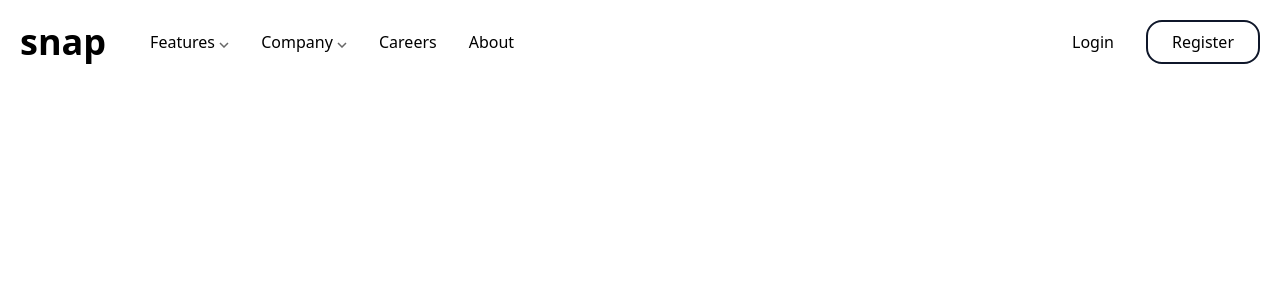
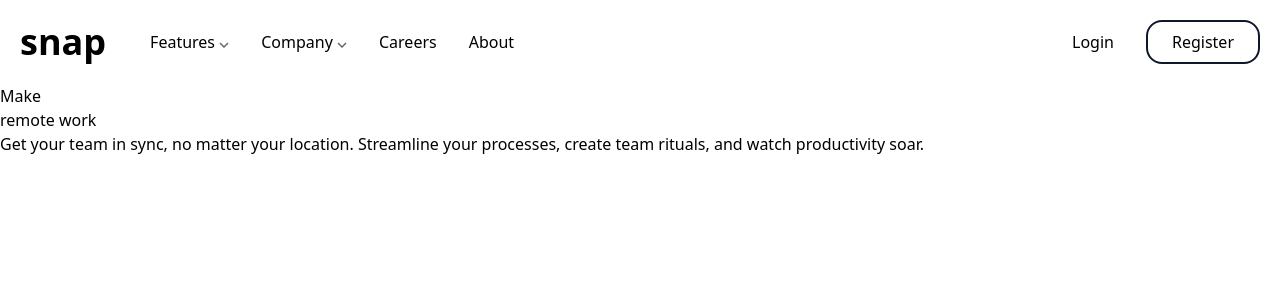
Before and after one commit to ColeJJ/intro_dropdown, a Next.js app: page / in a window 1280 px wide. Shown: the top 300 px of the page. Built offline with nearby package versions, Linux system fonts and the light colour scheme.

Commit message:
added body component with some html and comments

```diff
--- /dev/null
+++ b/components/body.tsx
@@ -0,0 +1,19 @@
+/**
+ * 1. Style h1 and p
+ *
+ */
+
+const Body = () => {
+    return (
+        <div>
+            <h1>Make</h1>
+            <h1>remote work</h1>
+            <p>
+                Get your team in sync, no matter your location. Streamline your processes, create
+                team rituals, and watch productivity soar.
+            </p>
+        </div>
+    )
+}
+
+export default Body
--- a/pages/index.tsx
+++ b/pages/index.tsx
@@ -1,6 +1,7 @@
 import type { NextPage } from 'next'
 import Head from 'next/head'
 import Header from '../components/header'
+import Body from '../components/body'
 
 const Home: NextPage = () => {
     return (
@@ -11,6 +12,7 @@ const Home: NextPage = () => {
             </Head>
             <body>
                 <Header></Header>
+                <Body></Body>
             </body>
         </div>
     )
```
